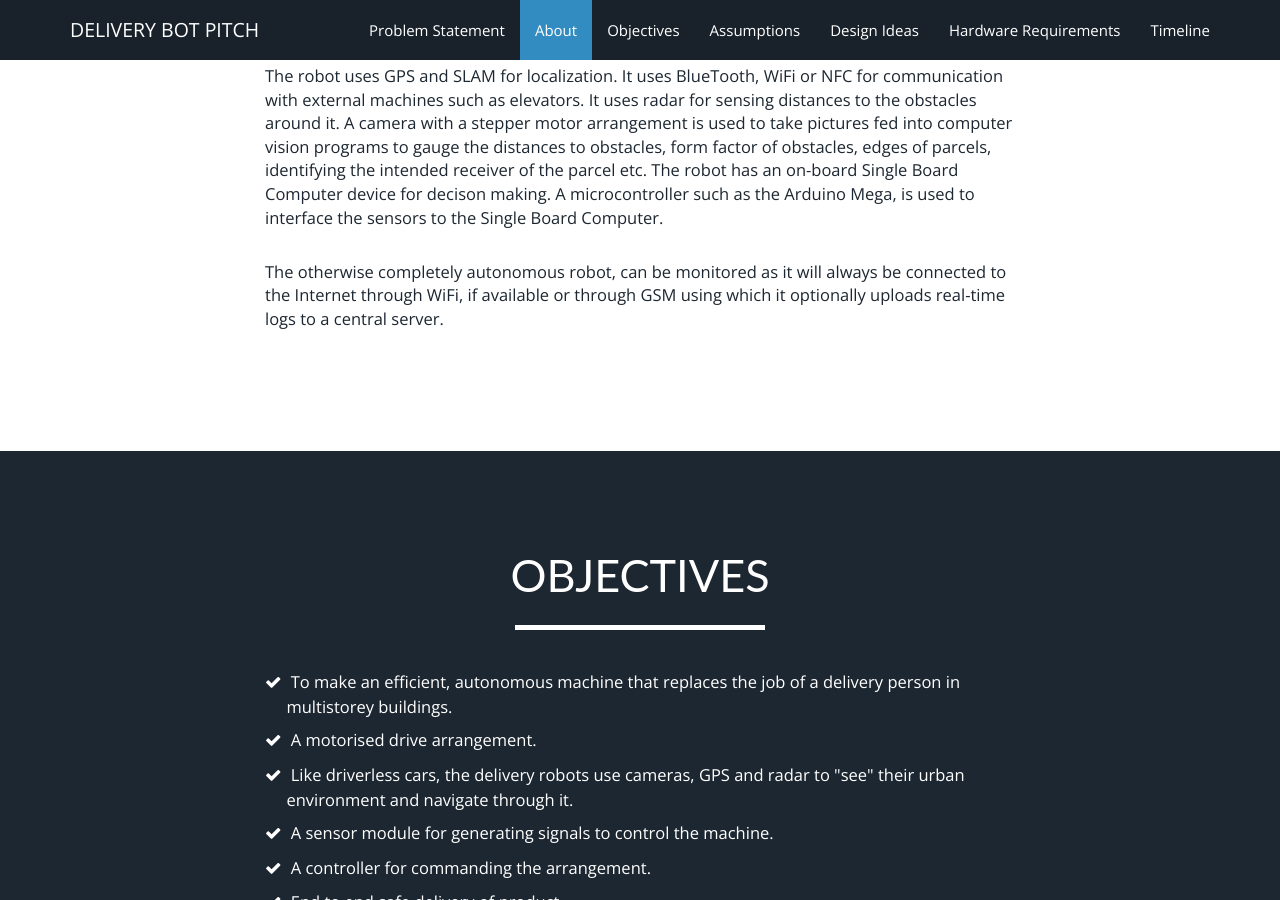
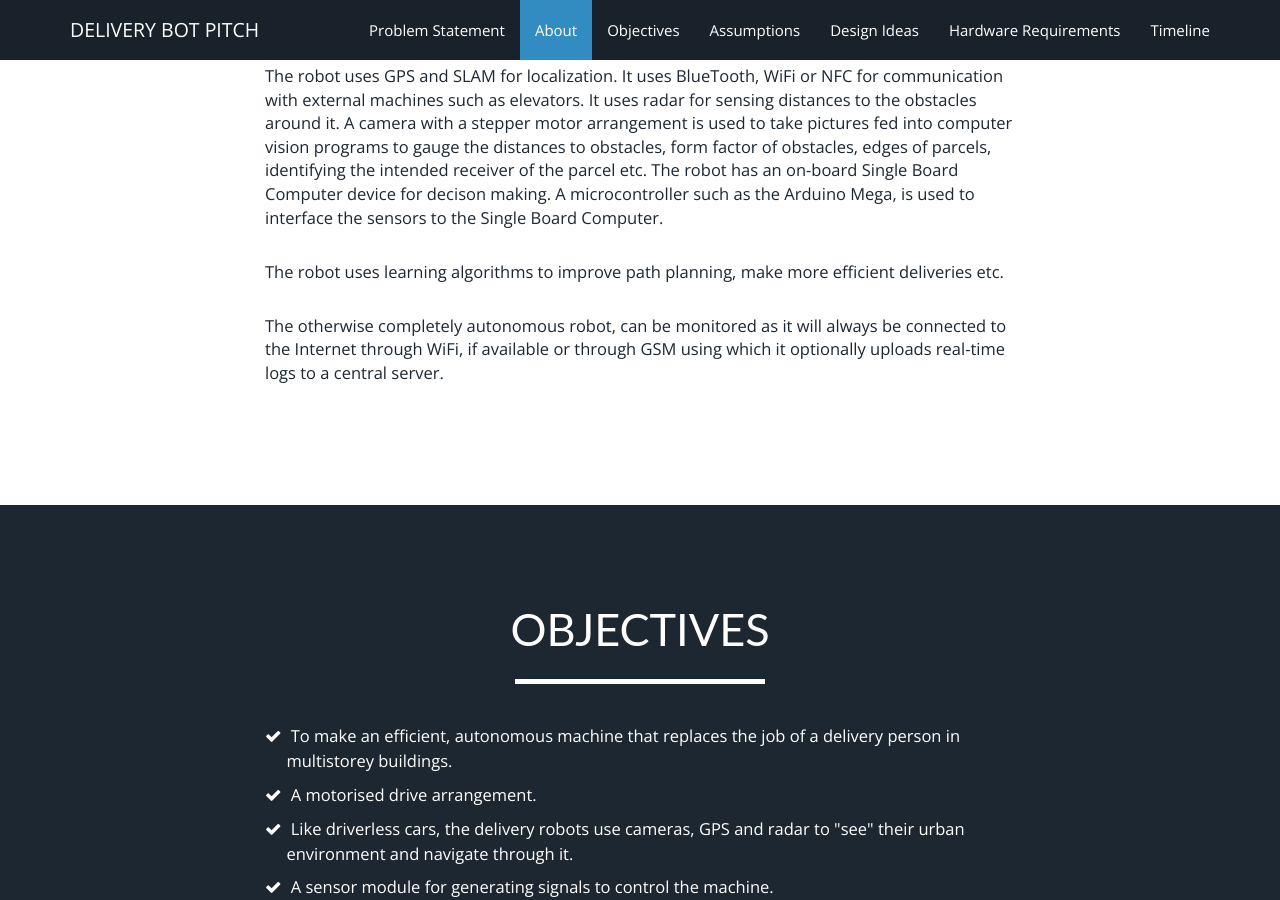
Before and after one commit to prajwaldp/delivery-robot-pitch, a Jekyll site: the page built from index.html, in a window 1280 px wide and 900 px high, scrolled down 2178 px. Built offline with Jekyll 4.4.1, drawn with Linux system fonts in a browser that asks for light colours.

Commit message:
add learning point to about

```diff
--- a/_includes/about.html
+++ b/_includes/about.html
@@ -27,6 +27,9 @@
 	  The robot uses GPS and SLAM for localization. It uses BlueTooth, WiFi or NFC for communication with external machines such as elevators. It uses radar for sensing distances to the obstacles around it. A camera with a stepper motor arrangement is used to take pictures fed into computer vision programs to gauge the distances to obstacles, form factor of obstacles, edges of parcels, identifying the intended receiver of the parcel etc. The robot has an on-board Single Board Computer device for decison making. A microcontroller such as the Arduino Mega, is used to interface the sensors to the Single Board Computer.
 	</p>
 	<p>
+	  The robot uses learning algorithms to improve path planning, make more efficient deliveries etc.
+	</p>
+	<p>
 	  The otherwise completely autonomous robot, can be monitored as it will always be connected to the Internet through WiFi, if available or through GSM using which it optionally uploads real-time logs to a central server.
 	</p>
       </div>
```
